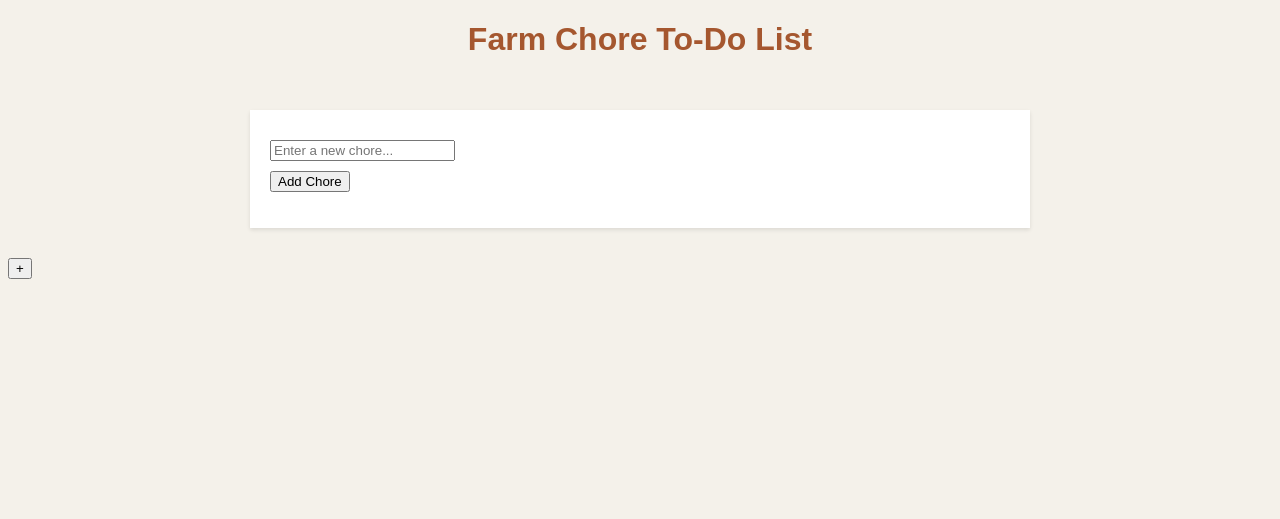
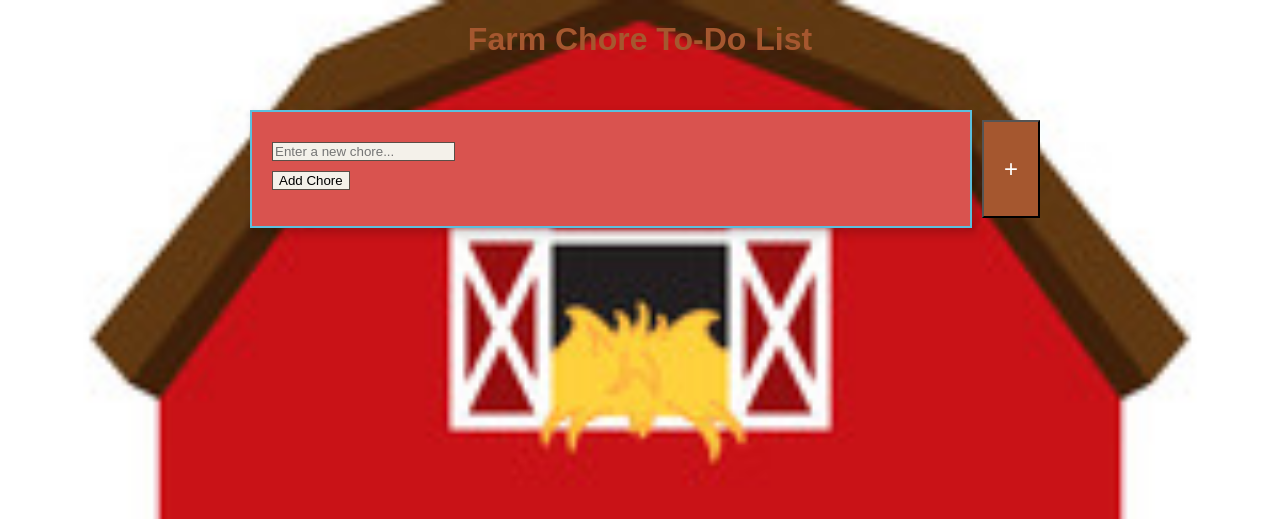
Before and after one commit to TristynWS/FarmChoresApp, a Flask app: page / in a window 1280 px wide. Shown: the top 519 px of the page. Run offline with Flask 3, Linux system fonts and the light colour scheme.

Commit message:
Form layout changes
- updated background
- fixed location of add button
- adjusting colors - WIP

```diff
--- a/static/script.js
+++ b/static/script.js
@@ -48,3 +48,9 @@ function addChore(event) {
         alert('Please enter a chore!');
     }
 }
+document.addEventListener('click', function (event) {
+    // Check if the clicked element is an "Add Chore" button
+    if (event.target && event.target.nodeName == "BUTTON" && event.target.textContent == "Add Chore") {
+        addChore(event);
+    }
+});
--- a/static/styles.css
+++ b/static/styles.css
@@ -2,6 +2,8 @@ body {
     background-color: #f4f1ea;
     color: #5a4e47;
     font-family: 'Arial', sans-serif;
+    background: url('/static/images/barn-background.jpg') no-repeat center center fixed;
+    background-size: cover;
 }
 
 /* Centers the checklist and add list button */
@@ -61,8 +63,14 @@ h1 {
     min-width: 300px;
     margin: 10px;
     padding: 20px;
-    background-color: #fff;
-    box-shadow: 0 2px 4px rgba(0, 0, 0, 0.1);
+    background-color: #d9534f;
+    /* Rusty red background */
+    color: #ffffff;
+    /* White text */
+    border: 2px solid #5bc0de;
+    /* Light blue border */
+    box-shadow: 5px 5px 10px rgba(0, 0, 0, 0.2);
+    /* Drop shadow */
 }
 
 /* Ensures that the list items do not have default bullet points */
@@ -79,8 +87,22 @@ h1 {
     margin-top: 10px;
     margin-bottom: 10px;
     display: block;
+    border: 1px solid #5a4e47;
+    /* Grey border */
+    background-color: #f4f1ea;
+    /* Off-white background */
+    cursor: pointer;
 }
 
-.checklist button {
-    cursor: pointer;
+#addListButton {
+    display: block;
+    margin: 20px auto;
+    /* Centers the button */
+    padding: 10px 20px;
+    background-color: #a5572f;
+    /* Rusty brown */
+    color: white;
+    font-size: 24px;
+    /* Larger, easy to click */
+
 }
--- a/templates/index.html
+++ b/templates/index.html
@@ -17,8 +17,9 @@
                 <button onclick="addChore(this)">Add Chore</button>
                 <ul class="choreList"></ul>
             </div>
+            <button id="addListButton" onclick="addList()">+</button>
         </div>
-        <button id="addListButton" onclick="addList()">+</button>
+
     </div>
 
     <script src="/static/script.js"></script>
```
Also changed, not shown: static/images/Horus.png (renamed from static/images/Horus Head.png), static/images/Jowels.png (renamed from static/images/Jowels Head.png), static/images/Juju.png (renamed from static/images/Juju Head.png), static/images/barn-background.jpg (added), 26 other files.
